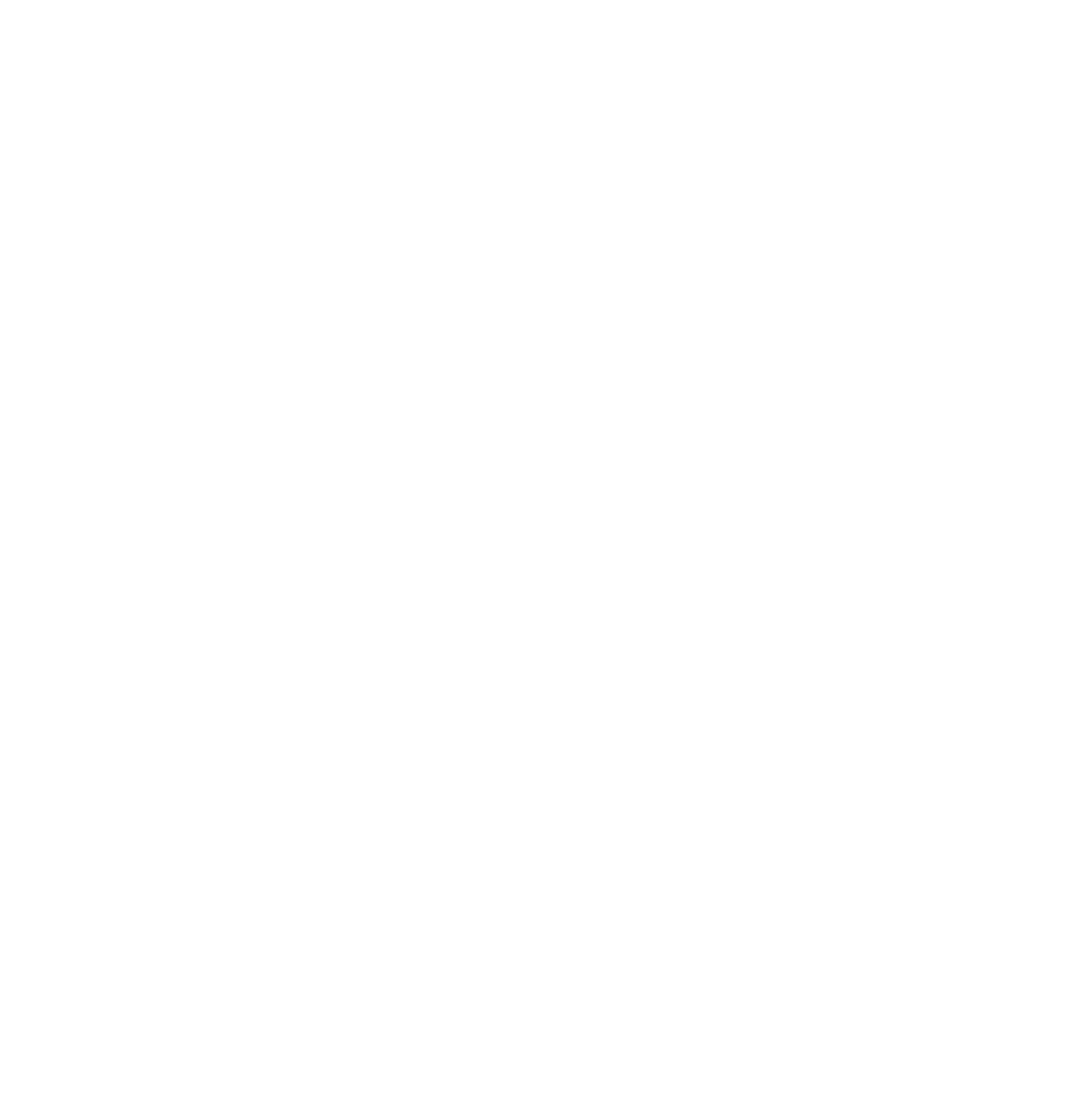
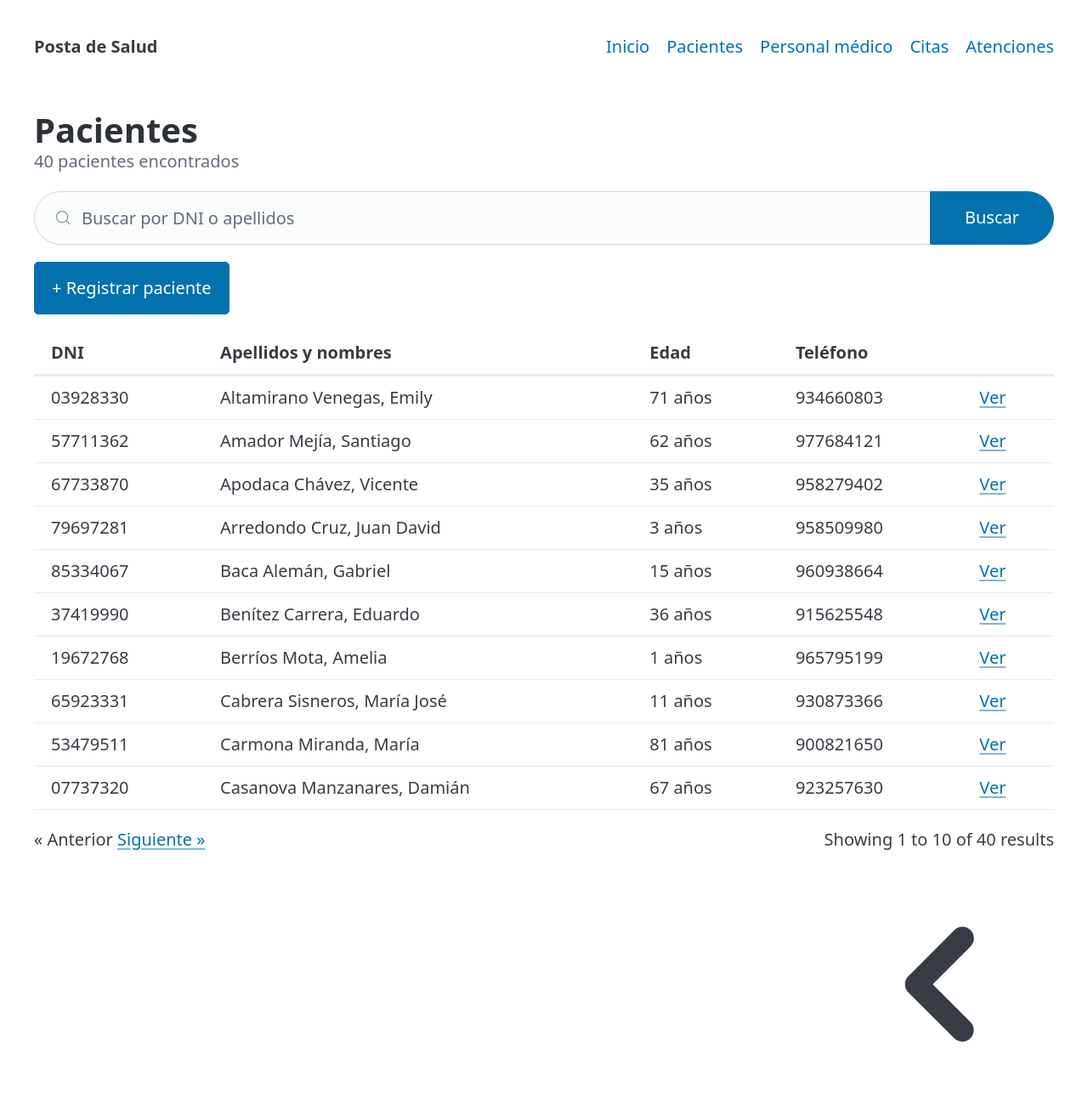
Before and after one commit to dvelasque251ds31-cmd/posta-salud, a Laravel app: page /pacientes in a window 1280 px wide. Before the commit the part shown is empty. Shown: the top 1292 px of the page at 85% size. Before the commit the page ends 800 px from the top, so only its background shows below. Run offline with Laravel 12, Linux system fonts and the light colour scheme; data comes from the database, SQL or seed files in the repository; some libraries are stand-ins or nearby versions.

Commit message:
feat: lista y busca pacientes con paginacion

```diff
--- a/app/Http/Controllers/PacienteController.php
+++ b/app/Http/Controllers/PacienteController.php
@@ -2,63 +2,55 @@
 
 namespace App\Http\Controllers;
 
-use App\Models\Paciente;
 use App\Http\Requests\StorePacienteRequest;
 use App\Http\Requests\UpdatePacienteRequest;
+use App\Models\Paciente;
+use Illuminate\Http\Request;
 
 class PacienteController extends Controller
 {
-    /**
-     * Display a listing of the resource.
-     */
-    public function index()
+    public function index(Request $request)
     {
-        //
+        $buscar = trim($request->input('buscar', ''));
+
+        $pacientes = Paciente::query()
+            ->when($buscar, function ($consulta, $buscar) {
+                $consulta->where('dni', 'like', "$buscar%")
+                         ->orWhere('apellidos', 'ilike', "%$buscar%");
+            })
+            ->orderBy('apellidos')
+            ->orderBy('nombres')
+            ->paginate(10)
+            ->withQueryString();
+
+        return view('pacientes.index', compact('pacientes', 'buscar'));
     }
 
-    /**
-     * Show the form for creating a new resource.
-     */
     public function create()
     {
         //
     }
 
-    /**
-     * Store a newly created resource in storage.
-     */
     public function store(StorePacienteRequest $request)
     {
         //
     }
 
-    /**
-     * Display the specified resource.
-     */
     public function show(Paciente $paciente)
     {
         //
     }
 
-    /**
-     * Show the form for editing the specified resource.
-     */
     public function edit(Paciente $paciente)
     {
         //
     }
 
-    /**
-     * Update the specified resource in storage.
-     */
     public function update(UpdatePacienteRequest $request, Paciente $paciente)
     {
         //
     }
 
-    /**
-     * Remove the specified resource from storage.
-     */
     public function destroy(Paciente $paciente)
     {
         //
--- /dev/null
+++ b/lang/es/pagination.php
@@ -0,0 +1,6 @@
+<?php
+
+return [
+    'previous' => '&laquo; Anterior',
+    'next'     => 'Siguiente &raquo;',
+];
--- a/resources/views/layouts/app.blade.php
+++ b/resources/views/layouts/app.blade.php
@@ -5,6 +5,11 @@
     <meta name="viewport" content="width=device-width, initial-scale=1.0">
     <title>@yield('titulo', 'Inicio') · {{ config('app.name') }}</title>
     <link rel="stylesheet" href="https://cdn.jsdelivr.net/npm/@picocss/pico@2/css/pico.min.css">
+    <style>
+        .aviso-ok    { border-left: 6px solid #2f7d52; }
+        .aviso-error { border-left: 6px solid #b3261e; }
+        .acciones    { display: flex; gap: 1rem; align-items: center; }
+    </style>
 </head>
 <body>
     <header class="container">
@@ -21,6 +26,13 @@
     </header>
 
     <main class="container">
+        @if (session('ok'))
+            <article class="aviso-ok">{{ session('ok') }}</article>
+        @endif
+        @if (session('error'))
+            <article class="aviso-error">{{ session('error') }}</article>
+        @endif
+
         @yield('contenido')
     </main>
 
--- /dev/null
+++ b/resources/views/pacientes/index.blade.php
@@ -0,0 +1,45 @@
+@extends('layouts.app')
+
+@section('titulo', 'Pacientes')
+
+@section('contenido')
+    <hgroup>
+        <h1>Pacientes</h1>
+        <p>{{ $pacientes->total() }} pacientes encontrados</p>
+    </hgroup>
+
+    <form method="GET" action="{{ route('pacientes.index') }}" role="search">
+        <input type="search" name="buscar" value="{{ $buscar }}"
+               placeholder="Buscar por DNI o apellidos">
+        <button type="submit">Buscar</button>
+    </form>
+
+    <p>
+        <a href="{{ route('pacientes.create') }}" role="button">+ Registrar paciente</a>
+    </p>
+
+    <table>
+        <thead>
+            <tr>
+                <th>DNI</th><th>Apellidos y nombres</th><th>Edad</th>
+                <th>Teléfono</th><th></th>
+            </tr>
+        </thead>
+        <tbody>
+            @forelse ($pacientes as $paciente)
+                <tr>
+                    <td>{{ $paciente->dni }}</td>
+                    <td>{{ $paciente->apellidos }}, {{ $paciente->nombres }}</td>
+                    <td>{{ $paciente->fecha_nacimiento->age }} años</td>
+                    <td>{{ $paciente->telefono ?? '—' }}</td>
+                    <td>
+                        <a href="{{ route('pacientes.show', $paciente) }}">Ver</a>
+                    </td>
+                </tr>
+            @empty
+                <tr><td colspan="5">No se encontraron pacientes.</td></tr>
+            @endforelse
+        </tbody>
+    </table>
+    {{ $pacientes->links() }}
+@endsection
```
